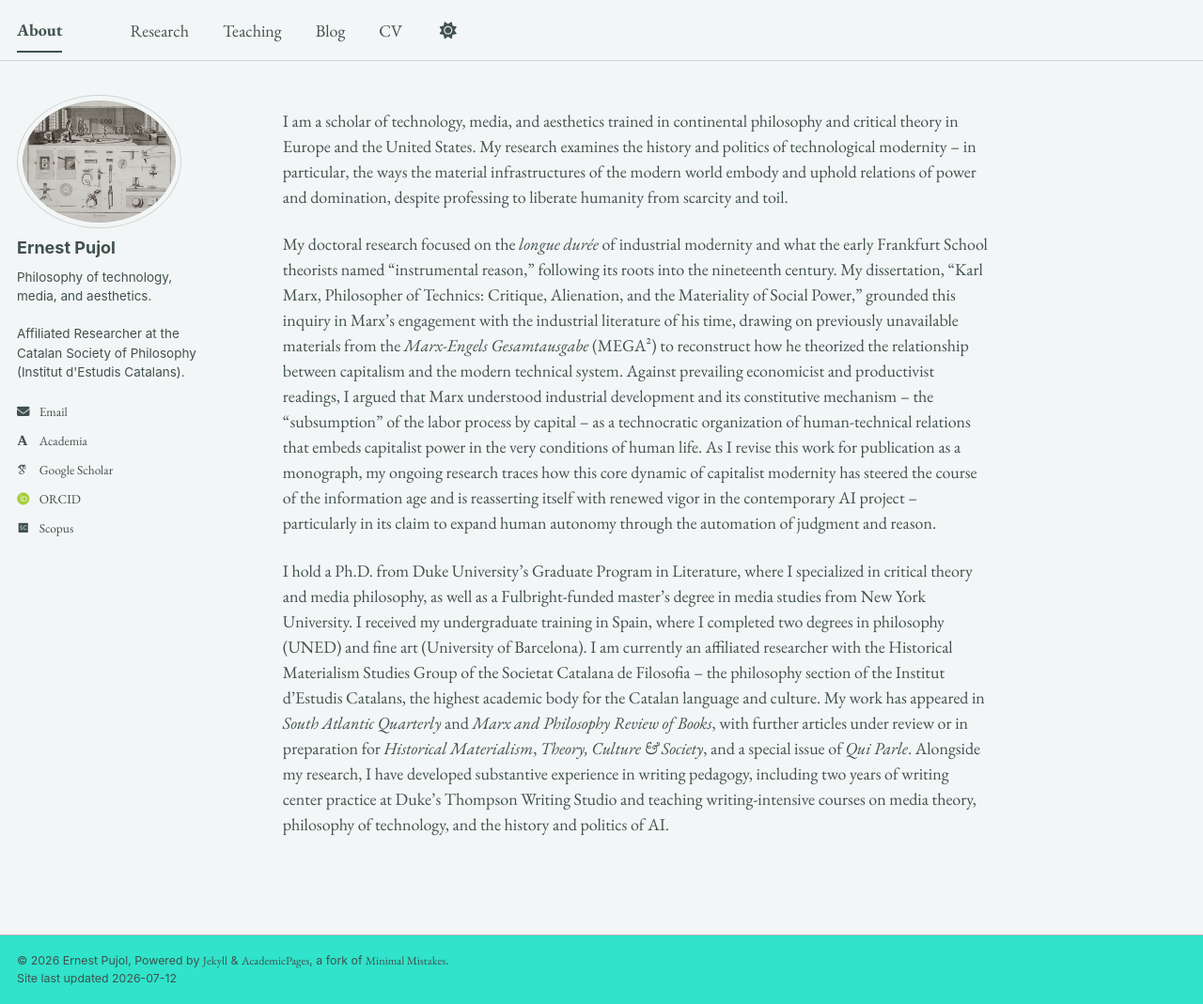
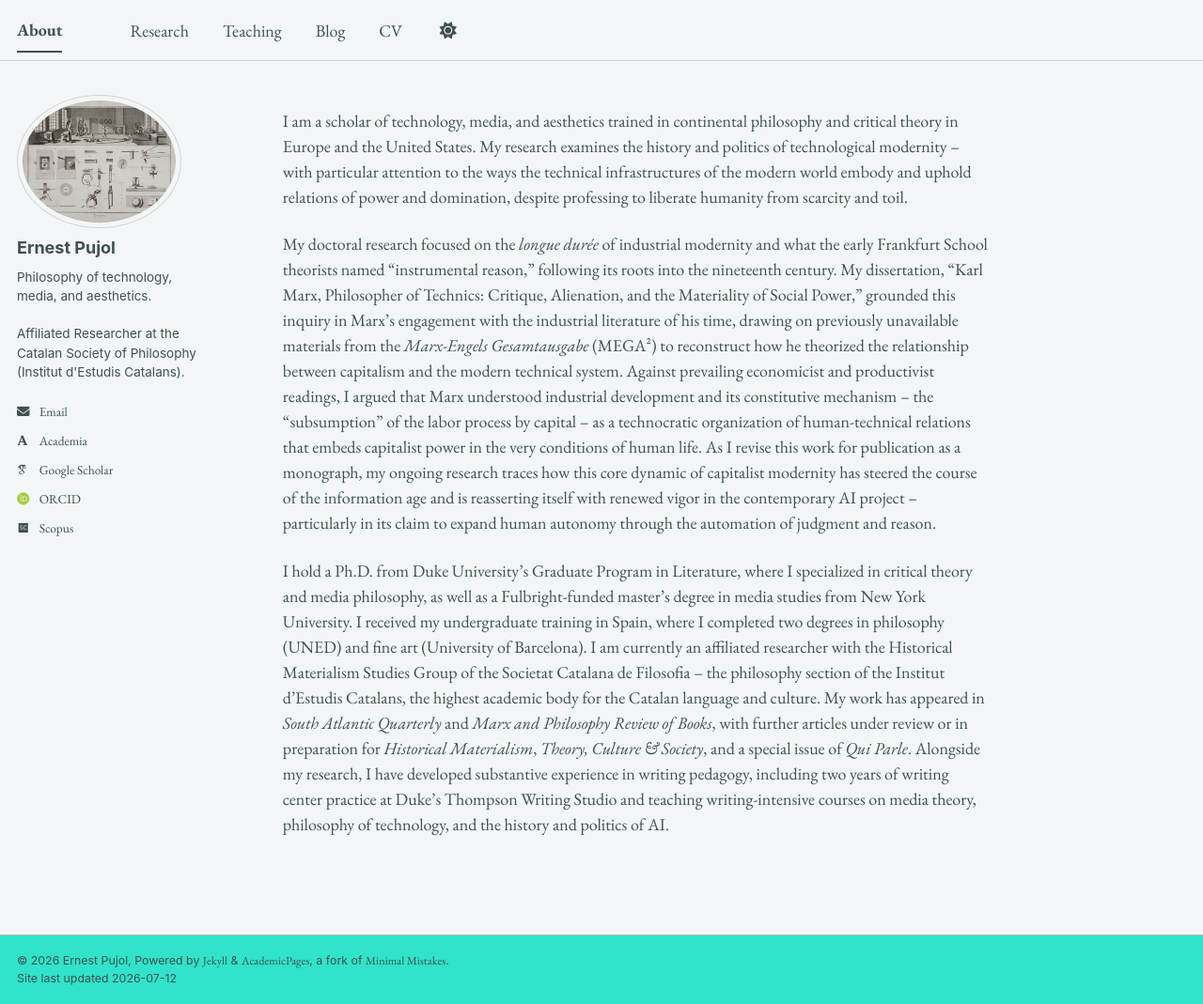
Before and after one commit to epujol90/epujol90.github.io, a Jekyll site: the page built from _pages/about.md, in a window 1280 px wide and 1069 px high. Shown: the whole window at 94% size. Built offline with Jekyll 4.4.1, drawn with Linux system fonts in a browser that asks for light colours; some web fonts are replaced; a script bundle is joined from its source files by our own code; library files that are not in the unit come from our copies.

Commit message:
Update about.md

```diff
--- a/_pages/about.md
+++ b/_pages/about.md
@@ -6,7 +6,7 @@ redirect_from:
   - /about/
   - /about.html
 ---
-I am a scholar of technology, media, and aesthetics trained in continental philosophy and critical theory in Europe and the United States. My research examines the history and politics of technological modernity -- in particular, the ways the material infrastructures of the modern world embody and uphold relations of power and domination, despite professing to liberate humanity from scarcity and toil.
+I am a scholar of technology, media, and aesthetics trained in continental philosophy and critical theory in Europe and the United States. My research examines the history and politics of technological modernity -- with particular attention to the ways the technical infrastructures of the modern world embody and uphold relations of power and domination, despite professing to liberate humanity from scarcity and toil.
 
 My doctoral research focused on the _longue durée_ of industrial modernity and what the early Frankfurt School theorists named "instrumental reason," following its roots into the nineteenth century. My dissertation, “Karl Marx, Philosopher of Technics: Critique, Alienation, and the Materiality of Social Power,” grounded this inquiry in Marx’s engagement with the industrial literature of his time, drawing on previously unavailable materials from the _Marx-Engels Gesamtausgabe_ (MEGA²) to reconstruct how he theorized the relationship between capitalism and the modern technical system. Against prevailing economicist and productivist readings, I argued that Marx understood industrial development and its constitutive mechanism -- the "subsumption" of the labor process by capital -- as a technocratic organization of human-technical relations that embeds capitalist power in the very conditions of human life. As I revise this work for publication as a monograph, my ongoing research traces how this core dynamic of capitalist modernity has steered the course of the information age and is reasserting itself with renewed vigor in the contemporary AI project -- particularly in its claim to expand human autonomy through the automation of judgment and reason.
 
```
